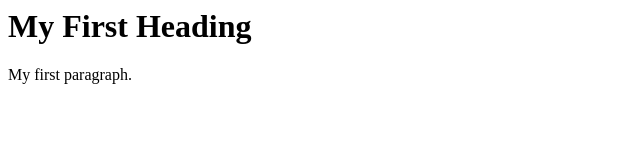
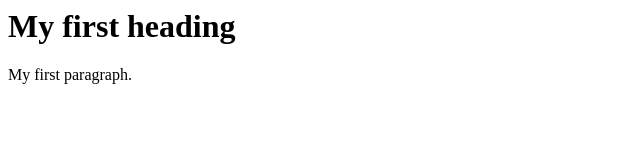
Before and after one commit to fvillafa/test, a plain HTML site: page index.html in a window 1280 px wide. Shown: the whole page, without its empty margins (0-640 px from the left). Drawn offline with Linux system fonts and the light colour scheme.

Commit message:
Second test commit

```diff
--- a/index.html
+++ b/index.html
@@ -5,7 +5,7 @@
 
 <body>
 
-<h1>My First Heading</h1>
+<h1>My first heading</h1>
 <p>My first paragraph.</p>
 
 </body>
```
